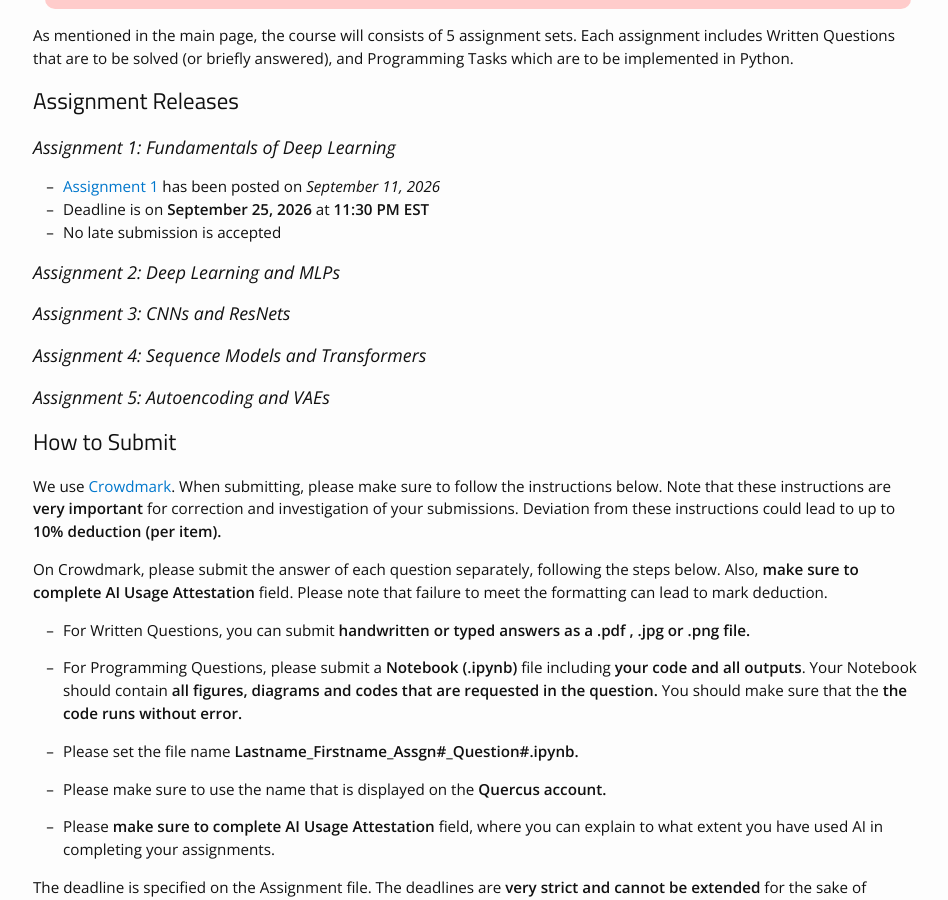
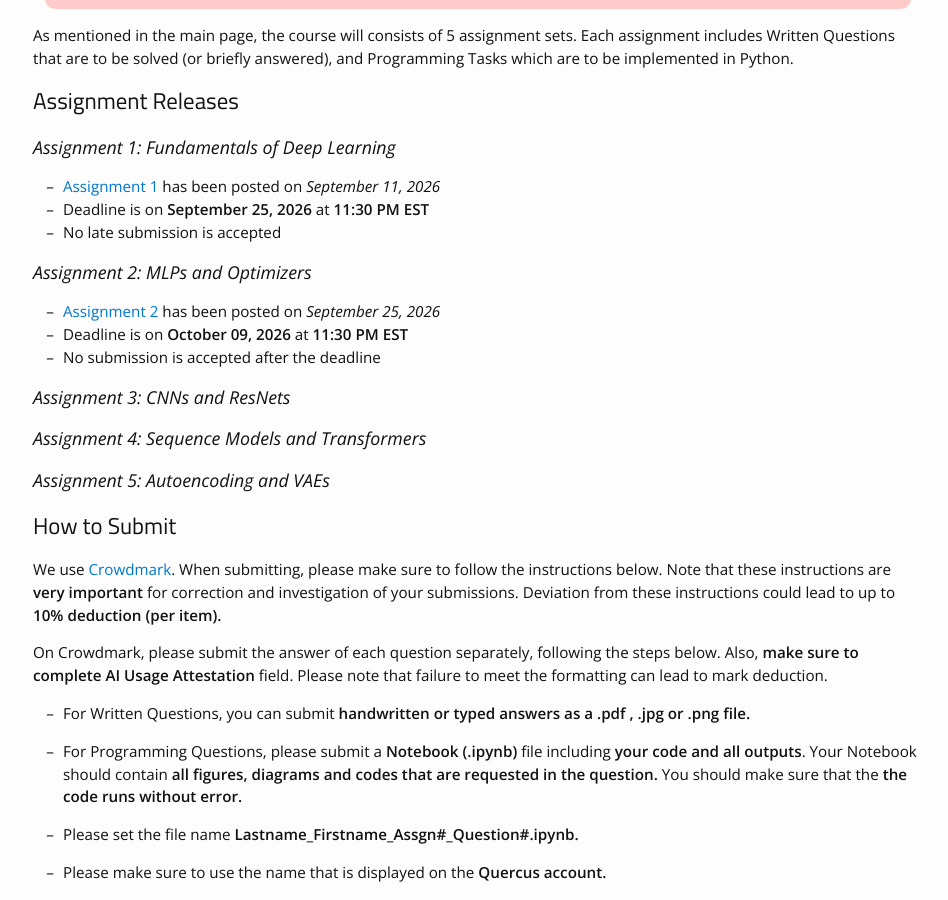
Before and after one commit to bereyhi-courses/dl-utoronto, a Jekyll site: the page built from assignments.md, in a window 1280 px wide and 900 px high, scrolled down 734 px. Shown: the whole window, without its empty margins (162-1110 px from the left). Built offline with Jekyll 4.4.1, drawn with Linux system fonts in a browser that asks for light colours; nearby versions of some CDN libraries.

Commit message:
Agn2 uploaded

```diff
--- a/assignments.md
+++ b/assignments.md
@@ -25,10 +25,10 @@ As mentioned in the main page, the course will consists of 5 assignment sets. Ea
 - Deadline is on __September 25, 2026__ at __11:30 PM EST__
 - No late submission is accepted
 
-### Assignment 2: Deep Learning and MLPs
-<!-- - [Assignment 2]({{site.baseurl}}/assignments/02_assignment2) has been posted on _January 29, 2026_
-- Deadline is on __February 12, 2026__ at __11:59 PM EST__
-- No submission is accepted after the deadline -->
+### Assignment 2: MLPs and Optimizers
+- [Assignment 2]({{site.baseurl}}/assignments/02_assignment2) has been posted on _September 25, 2026_
+- Deadline is on __October 09, 2026__ at __11:30 PM EST__
+- No submission is accepted after the deadline
 
 ### Assignment 3: CNNs and ResNets
 <!-- - [Assignment 3]({{site.baseurl}}/assignments/04_assignment3) has been posted on _February 14, 2026_
```
Also changed, not shown: _assignments/02_assignment2.md (+2 -2 lines), 2 other files.
